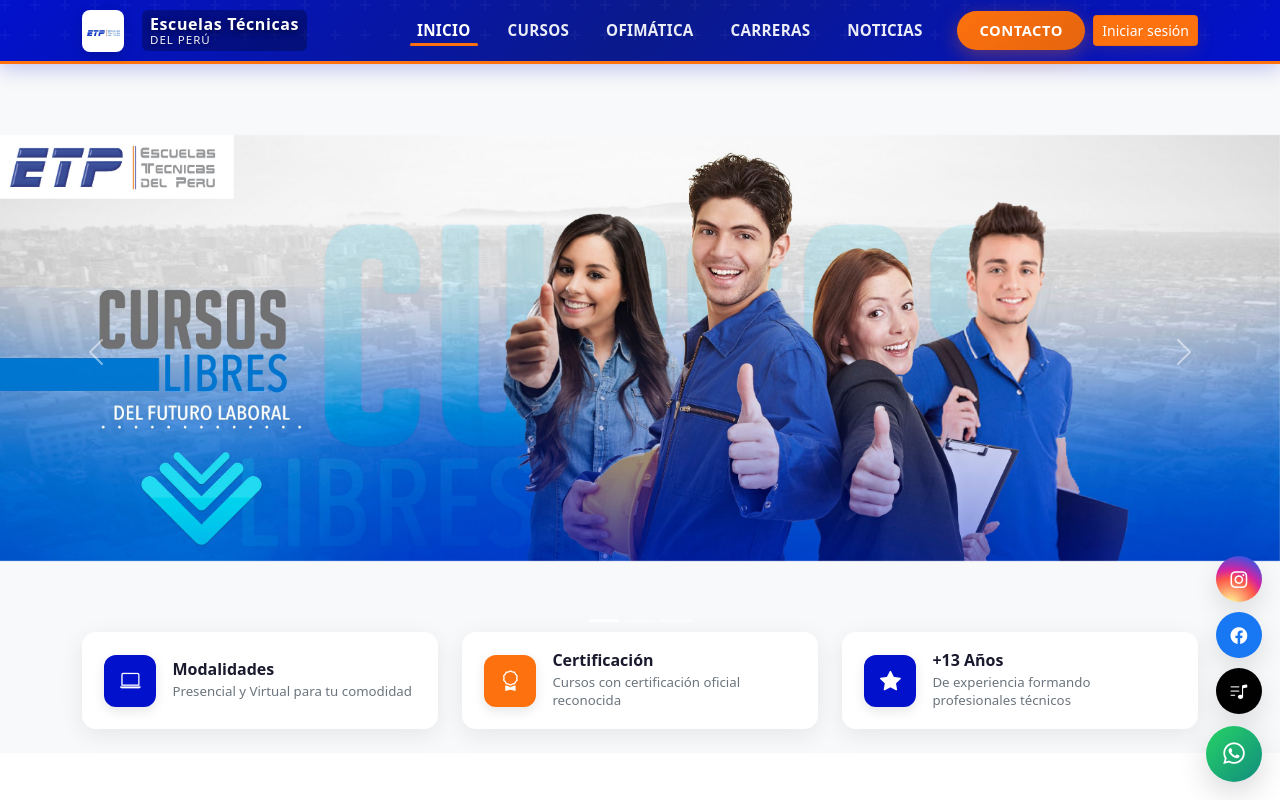
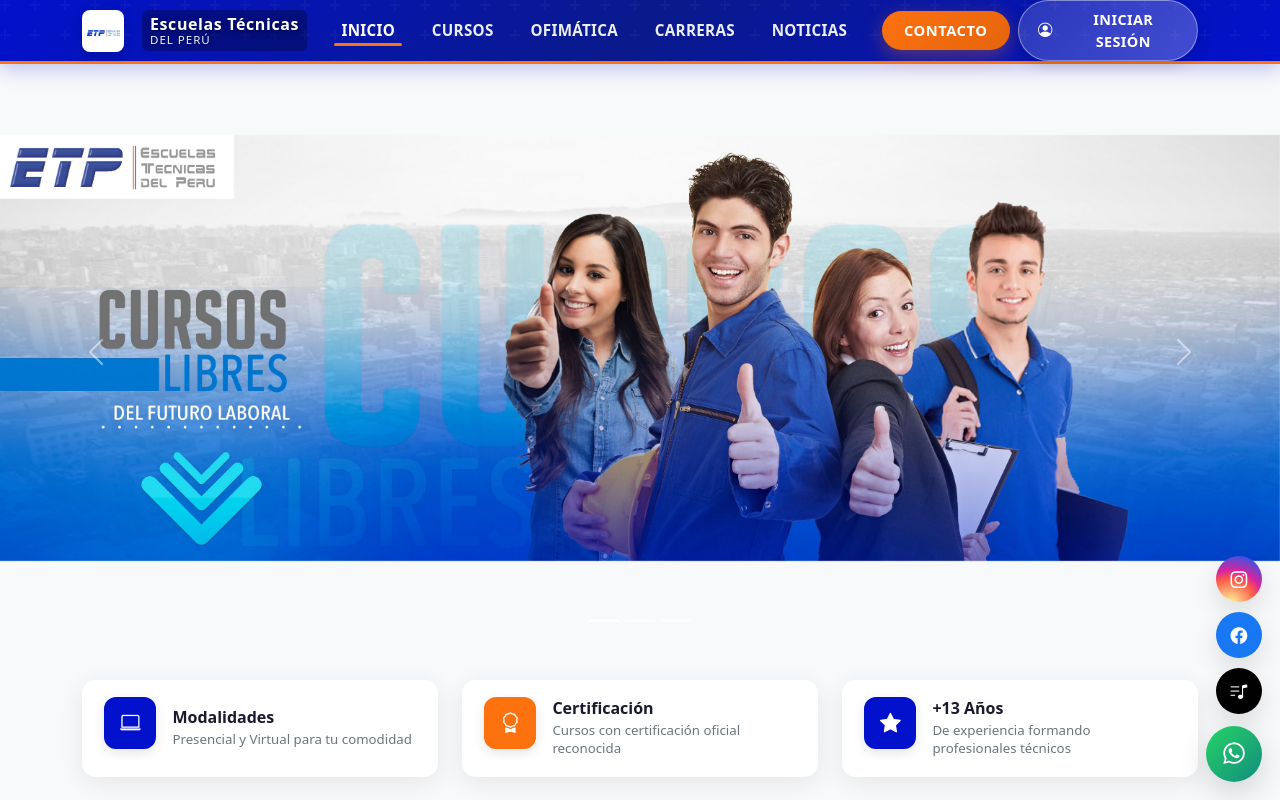
Before and after one commit to ESCUELASTECNICAS-SISTEMAS/ETP-ESCUELAS-TECNICAS-DEL-PERU, a React (Vite) app: page / in a window 1280 px wide. Shown: the top 800 px of the page. Built offline with nearby package versions, Linux system fonts and the light colour scheme; no server answers.

Commit message:
se sube una actualizacion ddonde se agrega animaciones

```diff
--- a/src/components/layout/Navbar.jsx
+++ b/src/components/layout/Navbar.jsx
@@ -79,7 +79,9 @@ export default function Navbar() {
               {/* Auth area */}
               {!user && (
                 <li className="nav-item ms-2">
-                  <Link className="btn btn-accent btn-sm" to="/login">Iniciar sesión</Link>
+                  <Link className="btn btn-login-nav" to="/login">
+                    <i className="bi bi-person-circle me-2"></i>Iniciar sesión
+                  </Link>
                 </li>
               )}
 
--- a/src/index.css
+++ b/src/index.css
@@ -224,6 +224,44 @@ main{padding-top:var(--navbar-height)}
   filter:brightness(1.05);
 }
 .nav-enhanced .contact-btn:active{transform:translateY(-1px) scale(1)}
+
+/* Botón Login - moderno y destacado */
+.btn-login-nav{
+  background: linear-gradient(135deg, rgba(255,255,255,0.15) 0%, rgba(255,255,255,0.25) 100%);
+  color: #fff !important;
+  border: 1.5px solid rgba(255,255,255,0.4);
+  padding: .5rem 1.2rem;
+  border-radius: 50px;
+  font-weight: 700;
+  font-size: 0.9rem;
+  text-transform: uppercase;
+  letter-spacing: 0.4px;
+  box-shadow: 0 4px 15px rgba(0,0,0,0.15);
+  transition: all .3s ease;
+  position: relative;
+  overflow: hidden;
+  display: inline-flex;
+  align-items: center;
+  gap: .5rem;
+}
+.btn-login-nav::before{
+  content: '';
+  position: absolute;
+  top: 0;
+  left: -100%;
+  width: 100%;
+  height: 100%;
+  background: linear-gradient(90deg, transparent, rgba(255,255,255,0.3), transparent);
+  transition: left .5s ease;
+}
+.btn-login-nav:hover{
+  background: linear-gradient(135deg, rgba(255,255,255,0.25) 0%, rgba(255,255,255,0.35) 100%);
+  border-color: rgba(255,255,255,0.6);
+  transform: translateY(-2px) scale(1.02);
+  box-shadow: 0 8px 25px rgba(255,255,255,0.25);
+}
+.btn-login-nav:hover::before{left: 100%}
+.btn-login-nav:active{transform: translateY(0) scale(1)}
 
 /* User dropdown */
 .nav-enhanced .dropdown-toggle{
@@ -464,18 +502,156 @@ footer{background:#212529;color:#fff}
    ============================================= */
 .cd-page{padding-bottom:4rem}
 
+/* Animaciones */
+@keyframes bubble-rise {
+  0% { transform: translateY(100vh) translateX(0px) scale(0); opacity: 0; }
+  10% { opacity: 1; }
+  90% { opacity: 1; }
+  100% { transform: translateY(-100vh) translateX(100px) scale(1); opacity: 0; }
+}
+@keyframes bubble-rise-2 {
+  0% { transform: translateY(100vh) translateX(0px) scale(0); opacity: 0; }
+  10% { opacity: 0.8; }
+  90% { opacity: 0.8; }
+  100% { transform: translateY(-100vh) translateX(-80px) scale(1); opacity: 0; }
+}
+@keyframes bubble-rise-3 {
+  0% { transform: translateY(100vh) translateX(0px) scale(0); opacity: 0; }
+  10% { opacity: 0.9; }
+  90% { opacity: 0.9; }
+  100% { transform: translateY(-100vh) translateX(60px) scale(1); opacity: 0; }
+}
+@keyframes slide-in-left {
+  from { opacity: 0; transform: translateX(-30px); }
+  to { opacity: 1; transform: translateX(0); }
+}
+@keyframes fade-in-up {
+  from { opacity: 0; transform: translateY(20px); }
+  to { opacity: 1; transform: translateY(0); }
+}
+@keyframes bounce-in {
+  0% { opacity: 0; transform: scale(0.8); }
+  50% { opacity: 1; }
+  100% { opacity: 1; transform: scale(1); }
+}
+/* Animaciones para Highlights */
+@keyframes slideInUp {
+  from { opacity: 0; transform: translateY(40px); }
+  to { opacity: 1; transform: translateY(0); }
+}
+@keyframes iconPulse {
+  0%, 100% { transform: scale(1); }
+  50% { transform: scale(1.1); }
+}
+@keyframes iconFloat {
+  0%, 100% { transform: translateY(0px); }
+  50% { transform: translateY(-6px); }
+}
+@keyframes shimmer {
+  0% { background-position: -1000px 0; }
+  100% { background-position: 1000px 0; }
+}
+
 /* Hero */
 .cd-hero{
   position:relative;
-  min-height:380px;
-  background-size:cover;
-  background-position:center;
-  background-color:var(--primary);
+  min-height:300px;
+  background:linear-gradient(135deg, var(--primary) 0%, var(--primary-dark) 100%);
+  display:flex;
+  align-items:center;
+  justify-content:center;
+  overflow:hidden;
+  padding:2rem 0;
+}
+.cd-hero::before{
+  content:'';
+  position:absolute;
+  left:15%;bottom:-50px;width:180px;height:180px;
+  background:radial-gradient(circle at 30% 30%, rgba(255,255,255,1), rgba(255,255,255,0.3));
+  border-radius:50%;
+  z-index:0;
+  animation: bubble-rise 6s ease-in infinite;
+  animation-delay:-5s;
+  box-shadow:inset -4px -4px 15px rgba(0,0,0,0.15), 0 10px 30px rgba(255,255,255,0.2);
+}
+.cd-hero::after{
+  content:'';
+  position:absolute;
+  left:60%;bottom:-50px;width:200px;height:200px;
+  background:radial-gradient(circle at 30% 30%, rgba(253,113,15,1), rgba(253,113,15,0.35));
+  border-radius:50%;
+  z-index:0;
+  animation: bubble-rise-2 7s ease-in infinite;
+  animation-delay:-4.5s;
+  box-shadow:inset -4px -4px 15px rgba(0,0,0,0.2), 0 10px 30px rgba(253,113,15,0.25);
+}
+.cd-hero .bubble-1{
+  position:absolute;
+  left:10%;bottom:-50px;width:160px;height:160px;
+  background:radial-gradient(circle at 30% 30%, rgba(255,255,255,0.95), rgba(255,255,255,0.25));
+  border-radius:50%;
+  z-index:0;
+  animation: bubble-rise-3 8s ease-in infinite;
+  animation-delay:-6s;
+  box-shadow:inset -3px -3px 12px rgba(0,0,0,0.12), 0 8px 25px rgba(255,255,255,0.15);
+}
+.cd-hero .bubble-2{
+  position:absolute;
+  left:70%;bottom:-50px;width:150px;height:150px;
+  background:radial-gradient(circle at 30% 30%, rgba(253,113,15,0.9), rgba(253,113,15,0.25));
+  border-radius:50%;
+  z-index:0;
+  animation: bubble-rise 6.5s ease-in infinite;
+  animation-delay:-4s;
+  box-shadow:inset -3px -3px 12px rgba(0,0,0,0.18), 0 8px 25px rgba(253,113,15,0.2);
+}
+.cd-hero .bubble-3{
+  position:absolute;
+  left:30%;bottom:-50px;width:140px;height:140px;
+  background:radial-gradient(circle at 30% 30%, rgba(255,255,255,0.9), rgba(255,255,255,0.2));
+  border-radius:50%;
+  z-index:0;
+  animation: bubble-rise-2 7.5s ease-in infinite;
+  animation-delay:-5.5s;
+  box-shadow:inset -3px -3px 12px rgba(0,0,0,0.12), 0 8px 25px rgba(255,255,255,0.15);
+}
+.cd-hero .bubble-4{
+  position:absolute;
+  left:55%;bottom:-50px;width:130px;height:130px;
+  background:radial-gradient(circle at 30% 30%, rgba(253,113,15,0.85), rgba(253,113,15,0.2));
+  border-radius:50%;
+  z-index:0;
+  animation: bubble-rise-3 8.5s ease-in infinite;
+  animation-delay:-6.5s;
+  box-shadow:inset -3px -3px 12px rgba(0,0,0,0.15), 0 8px 25px rgba(253,113,15,0.18);
+}
+.cd-hero .bubble-5{
+  position:absolute;
+  left:20%;bottom:-50px;width:125px;height:125px;
+  background:radial-gradient(circle at 30% 30%, rgba(255,255,255,0.88), rgba(255,255,255,0.18));
+  border-radius:50%;
+  z-index:0;
+  animation: bubble-rise 7s ease-in infinite;
+  animation-delay:-5s;
+  box-shadow:inset -3px -3px 12px rgba(0,0,0,0.12), 0 8px 25px rgba(255,255,255,0.15);
 }
 .cd-hero-overlay{
-  position:absolute;inset:0;
-  background:linear-gradient(180deg, rgba(2,17,204,0.72) 0%, rgba(2,15,153,0.92) 100%);
-  display:flex;align-items:flex-end;padding-bottom:2.5rem;
+  position:relative;
+  z-index:1;
+  width:100%;
+  display:flex;
+  align-items:center;
+  padding:1rem 0;
+  animation: slide-in-left 0.7s ease-out;
+}
+.cd-hero-content{color:#fff;max-width:700px}
+.cd-hero-title{font-size:2.4rem;font-weight:800;margin-bottom:.5rem;line-height:1.15;text-shadow:0 2px 12px rgba(0,0,0,.25);animation: fade-in-up 0.8s ease-out 0.2s backwards}
+.cd-hero-subtitle{font-size:1.15rem;opacity:.92;margin-bottom:0;font-weight:400;animation: fade-in-up 0.8s ease-out 0.4s backwards}
+.cd-badge-grado{
+  display:inline-block;padding:.3rem .8rem;border-radius:50px;
+  background:var(--accent);color:#fff;font-weight:700;font-size:.8rem;
+  text-transform:uppercase;letter-spacing:.8px;margin-bottom:.8rem;
+  animation: bounce-in 0.6s cubic-bezier(0.34, 1.56, 0.64, 1);
 }
 .cd-hero-content{color:#fff;max-width:700px}
 .cd-hero-title{font-size:2.4rem;font-weight:800;margin-bottom:.5rem;line-height:1.15;text-shadow:0 2px 12px rgba(0,0,0,.25)}
@@ -489,7 +665,7 @@ footer{background:#212529;color:#fff}
 /* Info strip */
 .cd-info-strip{
   display:flex;flex-wrap:wrap;gap:1rem;
-  margin-top:-30px;position:relative;z-index:2;
+  margin-top:-25px;position:relative;z-index:2;margin-bottom:2rem;
 }
 .cd-info-badge{
   display:flex;align-items:center;gap:.6rem;
@@ -566,7 +742,7 @@ footer{background:#212529;color:#fff}
   background:#fff;border-radius:14px;padding:1.4rem;
   box-shadow:0 2px 16px rgba(0,0,0,0.05);margin-bottom:1.2rem;
 }
-.cd-sidebar-img{width:100%;border-radius:10px;object-fit:cover;max-height:220px}
+.cd-sidebar-img{width:100%;border-radius:10px;object-fit:contain;aspect-ratio:1/1;background:#f8f9fa}
 .cd-sidebar-title{font-size:1rem;font-weight:700;color:var(--primary);margin-bottom:.8rem}
 .cd-sidebar-title i{color:var(--accent)}
 .cd-sidebar-text{font-size:.9rem;line-height:1.6;color:#444;margin:0}
@@ -713,8 +889,9 @@ footer{background:#212529;color:#fff}
    ============================================= */
 .hl-section{
   position:relative;
-  margin-top:-40px;
+  margin-top:0;
   z-index:10;
+  padding-top:2rem;
   padding-bottom:1.5rem;
 }
 .hl-row{justify-content:center}
@@ -722,16 +899,48 @@ footer{background:#212529;color:#fff}
   display:flex;align-items:center;gap:1rem;
   background:#fff;padding:1.2rem 1.4rem;border-radius:14px;
   box-shadow:0 6px 24px rgba(0,0,0,0.08);
-  transition:transform .2s ease,box-shadow .2s ease;
+  transition:transform .3s ease,box-shadow .3s ease, background .3s ease;
   height:100%;
+  position:relative;
+  overflow:hidden;
+  animation: slideInUp 0.6s cubic-bezier(0.34, 1.56, 0.64, 1) forwards;
+  opacity: 0;
 }
-.hl-card:hover{transform:translateY(-4px);box-shadow:0 10px 32px rgba(0,0,0,0.12)}
+.hl-card:nth-child(1) { animation-delay: 0.1s; }
+.hl-card:nth-child(2) { animation-delay: 0.2s; }
+.hl-card:nth-child(3) { animation-delay: 0.3s; }
+.hl-card::before{
+  content: '';
+  position: absolute;
+  top: 0;
+  left: -100%;
+  width: 100%;
+  height: 100%;
+  background: linear-gradient(90deg, transparent, rgba(255,255,255,0.4), transparent);
+  transition: left 0.5s ease;
+}
+.hl-card:hover::before {
+  left: 100%;
+}
+.hl-card:hover{
+  transform:translateY(-8px) scale(1.03);
+  box-shadow:0 14px 40px rgba(0,0,0,0.16);
+  background: linear-gradient(135deg, rgba(2,17,204,0.02) 0%, rgba(253,113,15,0.02) 100%);
+}
 .hl-icon{
   width:52px;height:52px;border-radius:12px;flex:0 0 52px;
   display:flex;align-items:center;justify-content:center;
   background:var(--hl-color,var(--primary));
   color:#fff;font-size:1.3rem;
   box-shadow:0 4px 12px rgba(0,0,0,0.1);
+  position: relative;
+  transition: all 0.3s ease;
+  animation: iconFloat 2.5s ease-in-out infinite;
+}
+.hl-card:hover .hl-icon {
+  animation: iconPulse 0.6s cubic-bezier(0.34, 1.56, 0.64, 1);
+  box-shadow: 0 8px 24px rgba(0,0,0,0.2), 0 0 20px rgba(var(--accent-rgb, 253,113,15), 0.4);
+  transform: scale(1.15);
 }
 .hl-title{font-size:1rem;font-weight:700;color:#1a1a2e;margin-bottom:.15rem}
 .hl-desc{font-size:.83rem;color:var(--muted);margin:0;line-height:1.4}
@@ -771,7 +980,7 @@ footer{background:#212529;color:#fff}
 #especiales{background:#f8f9fc}
 
 @media(max-width:767px){
-  .hl-section{margin-top:-24px}
+  .hl-section{margin-top:0;padding-top:1.5rem}
   .hl-card{padding:1rem}
   .section-title{font-size:1.3rem}
   .cc-body{padding:1rem}
--- a/src/pages/CourseDetail.jsx
+++ b/src/pages/CourseDetail.jsx
@@ -87,7 +87,12 @@ export default function CourseDetail() {
   return (
     <div className="cd-page">
       {/* ═══ HERO ═══ */}
-      <div className="cd-hero" style={img ? { backgroundImage: `url(${img})` } : {}}>
+      <div className="cd-hero">
+        <div className="bubble-1"></div>
+        <div className="bubble-2"></div>
+        <div className="bubble-3"></div>
+        <div className="bubble-4"></div>
+        <div className="bubble-5"></div>
         <div className="cd-hero-overlay">
           <div className="container">
             <button onClick={() => navigate(-1)} className="btn-back mb-3"><i className="bi bi-arrow-left"></i> Volver</button>
```
